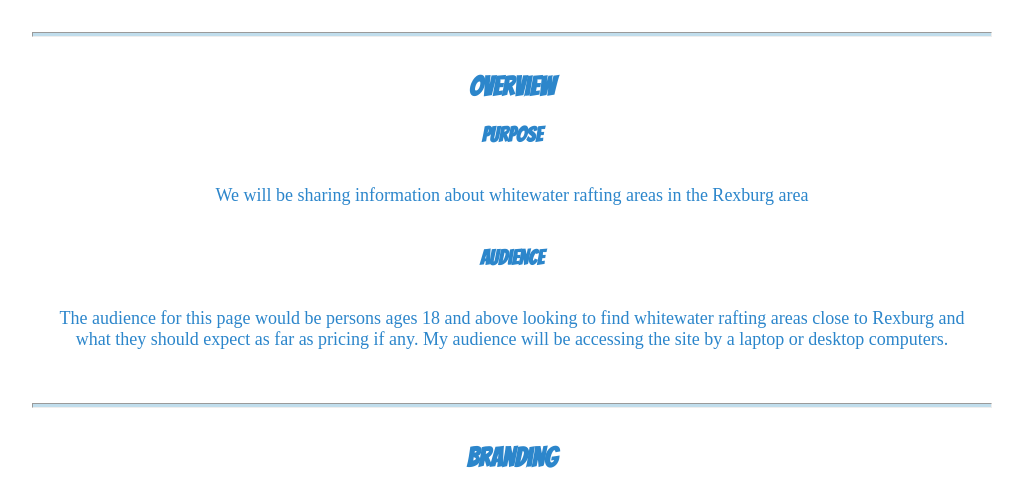
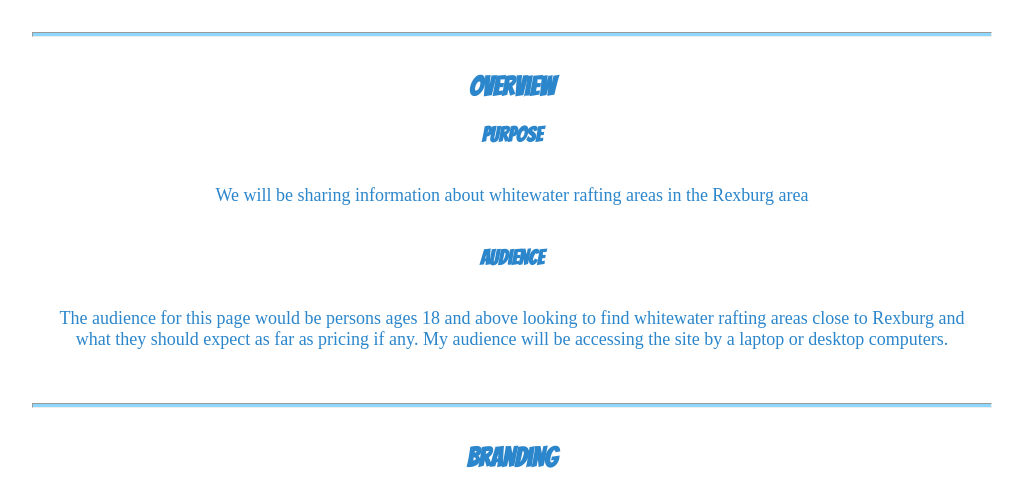
Before and after one commit to BeachMeister510/WDD_130_Rafting, a plain HTML site: page WWR/site-plan-rafting.html in a window 1280 px wide. Shown: the part 301-792 px from the top of the page, without its empty margins (128-1151 px from the left). Drawn offline with Linux system fonts and the light colour scheme.

Commit message:
made changes to colors again

```diff
--- a/WWR/styles/site-plan-rafting.css
+++ b/WWR/styles/site-plan-rafting.css
@@ -7,8 +7,8 @@ Fonts are separated by a & */
 :root {
   /* change the values below to your colors from your palette */
   --primary-color: #2c86cb ;
-  --secondary-color: #7fc8f8 ;
-  --accent1-color: #c0ddec;
+  --secondary-color: #47b3fb ;
+  --accent1-color: #8dd7fc;
   --accent2-color: white;
 
   /* change the values below to your chosen font(s) */
@@ -24,7 +24,7 @@ Fonts are separated by a & */
   --nav-link-color: white ;
   --nav-background-color: #2c86cb;
   --nav-hover-link-color: #2c86cb;
-  --nav-hover-background-color: #c0ddec;
+  --nav-hover-background-color: #8dd7fc;;
 }
 
 
```
